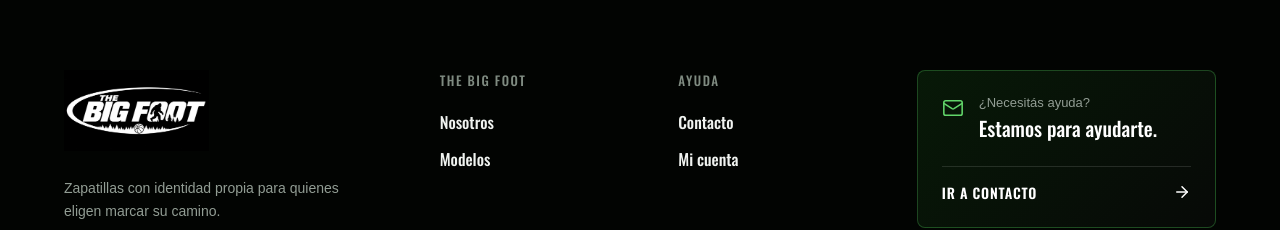
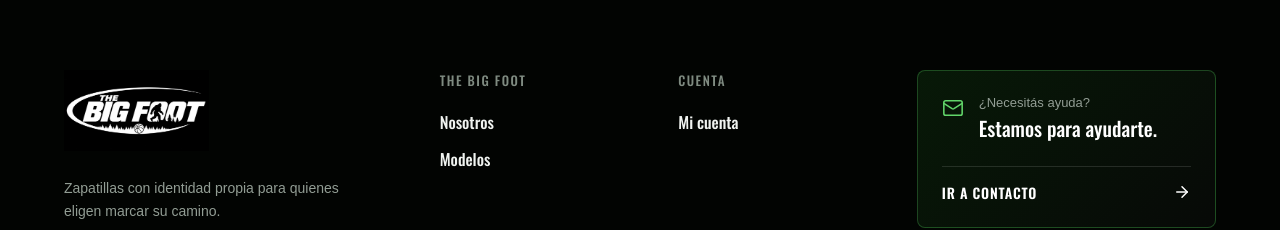
Before and after one commit to olatealejo/Proyecto_Big_Foot, a React (Vite) app: page / in a window 1280 px wide. Shown: the part 1456-1686 px from the top of the page. Built offline with nearby package versions, Linux system fonts and the light colour scheme.

Commit message:
Ajustar enlaces del footer

```diff
--- a/src/components/Footer.jsx
+++ b/src/components/Footer.jsx
@@ -25,9 +25,8 @@ function Footer() {
           <Link to="/productos">Modelos</Link>
         </nav>
 
-        <nav className="footer-seccion" aria-label="Ayuda">
-          <h3>Ayuda</h3>
-          <Link to="/contacto">Contacto</Link>
+        <nav className="footer-seccion" aria-label="Cuenta">
+          <h3>Cuenta</h3>
           <Link to="/login">Mi cuenta</Link>
         </nav>
 
```
